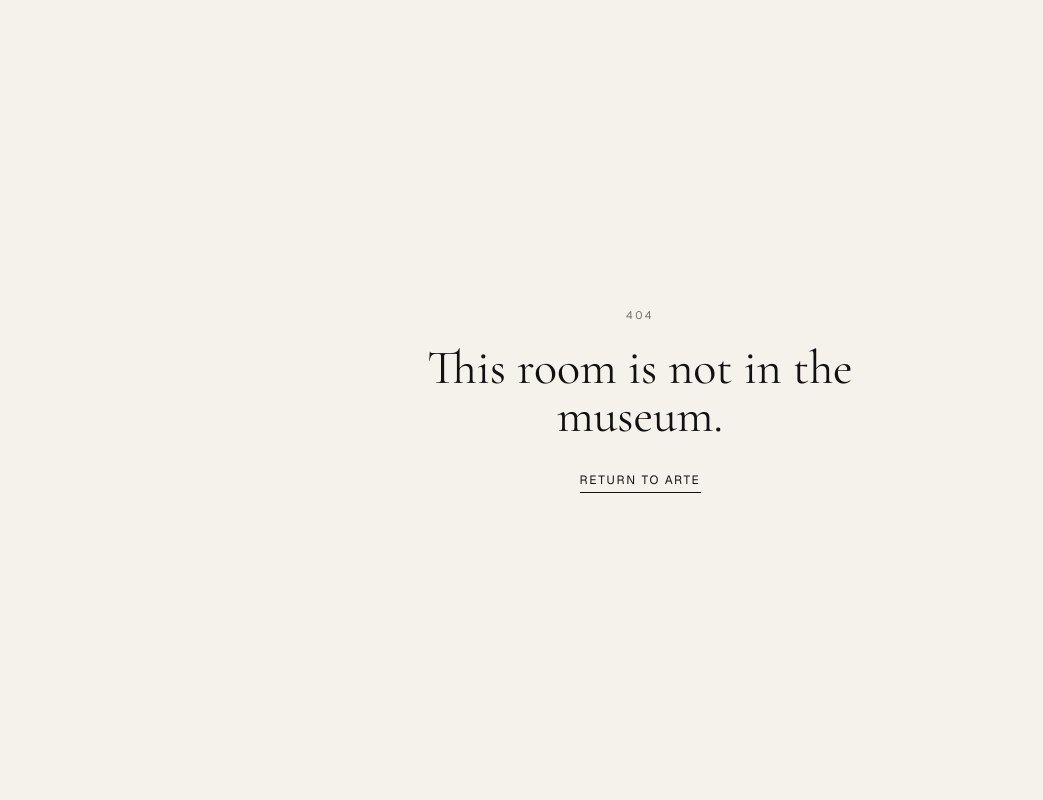
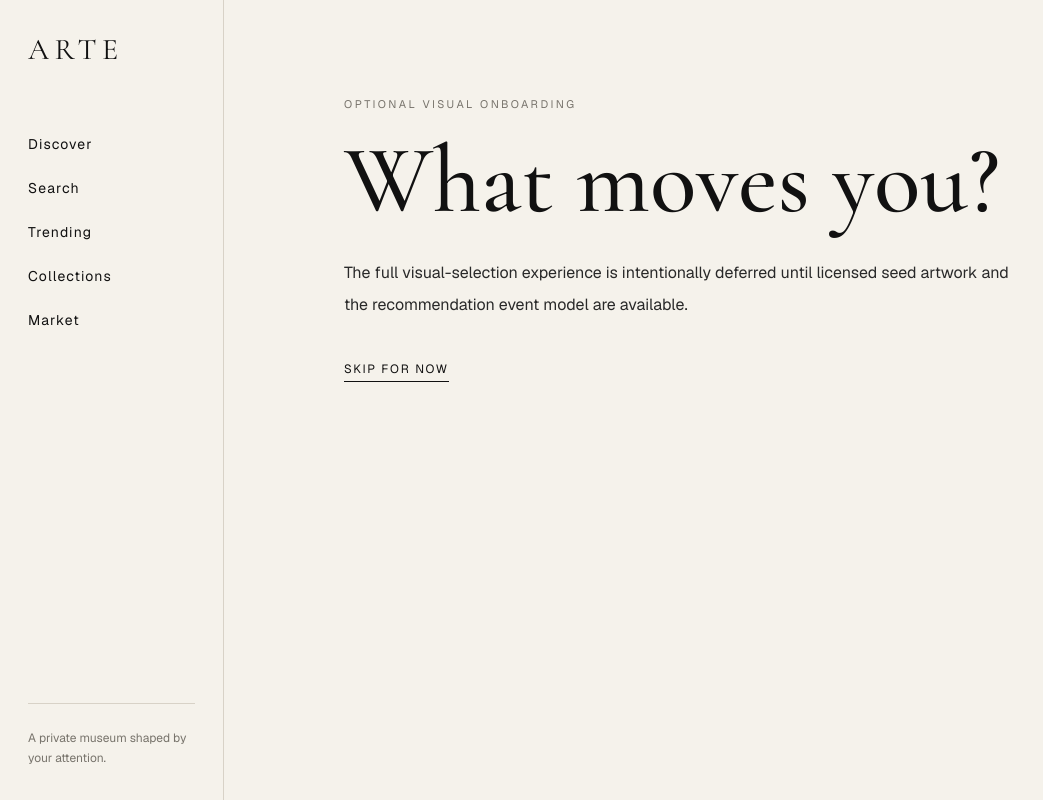
Before and after one commit to thereal-baitjet/ARTE, a Next.js app: page /onboarding in a window 1280 px wide. Before the commit this address had no page. Shown: the whole page, without its empty margins (0-1043 px from the left). Built offline with nearby package versions, Linux system fonts and the light colour scheme.

Commit message:
feat: add app/(product)/onboarding/page.tsx

```diff
--- /dev/null
+++ b/app/(product)/onboarding/page.tsx
@@ -0,0 +1,16 @@
+import Link from "next/link";
+
+export default function OnboardingPage() {
+  return (
+    <section className="mx-auto max-w-4xl px-6 py-16 md:px-10 md:py-24">
+      <p className="text-[11px] uppercase tracking-[0.22em] text-[var(--muted-text)]">Optional visual onboarding</p>
+      <h1 className="display-serif mt-5 text-6xl font-medium md:text-8xl">What moves you?</h1>
+      <p className="mt-7 max-w-2xl text-base leading-8 text-[var(--secondary-ink)]">
+        The full visual-selection experience is intentionally deferred until licensed seed artwork and the recommendation event model are available.
+      </p>
+      <Link href="/discover" className="focus-ring mt-10 inline-block border-b border-[var(--primary-ink)] pb-1 text-xs uppercase tracking-[0.14em]">
+        Skip for now
+      </Link>
+    </section>
+  );
+}
```
